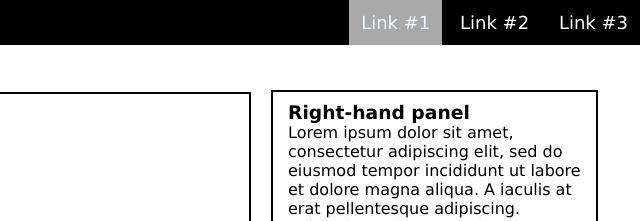
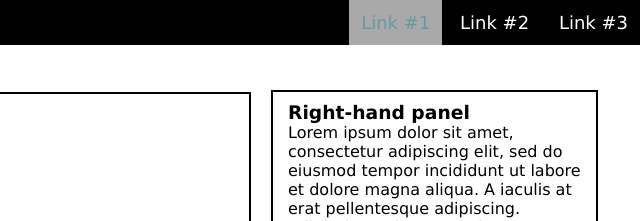
Before and after one commit to shameenakoodan/flexbox-challenge, a plain HTML site: page index.html in a window 1280 px wide. In both pictures the pointer is over the link "Link #1". Shown: the top 221 px of the page, 640-1280 px from the left. Drawn offline with Linux system fonts and the light colour scheme.

Commit message:
Changed the hover color for the navigation links

```diff
--- a/styles.css
+++ b/styles.css
@@ -35,7 +35,7 @@ nav a{
 }
 nav a:hover{
     background-color: darkgrey;
-    color: aliceblue;
+    color:cadetblue;
 }
 .flex-container{
     display: flex;
```
